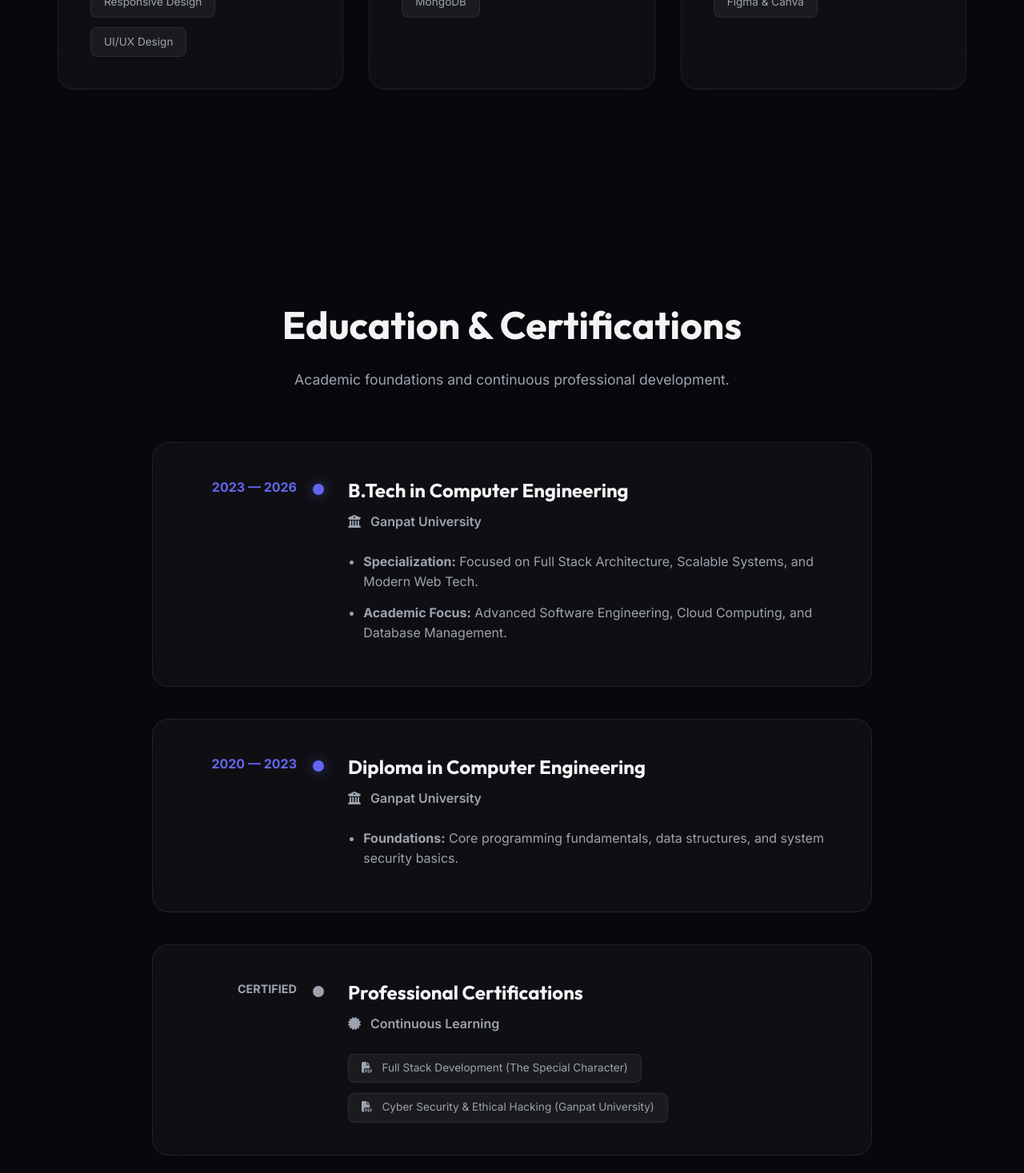
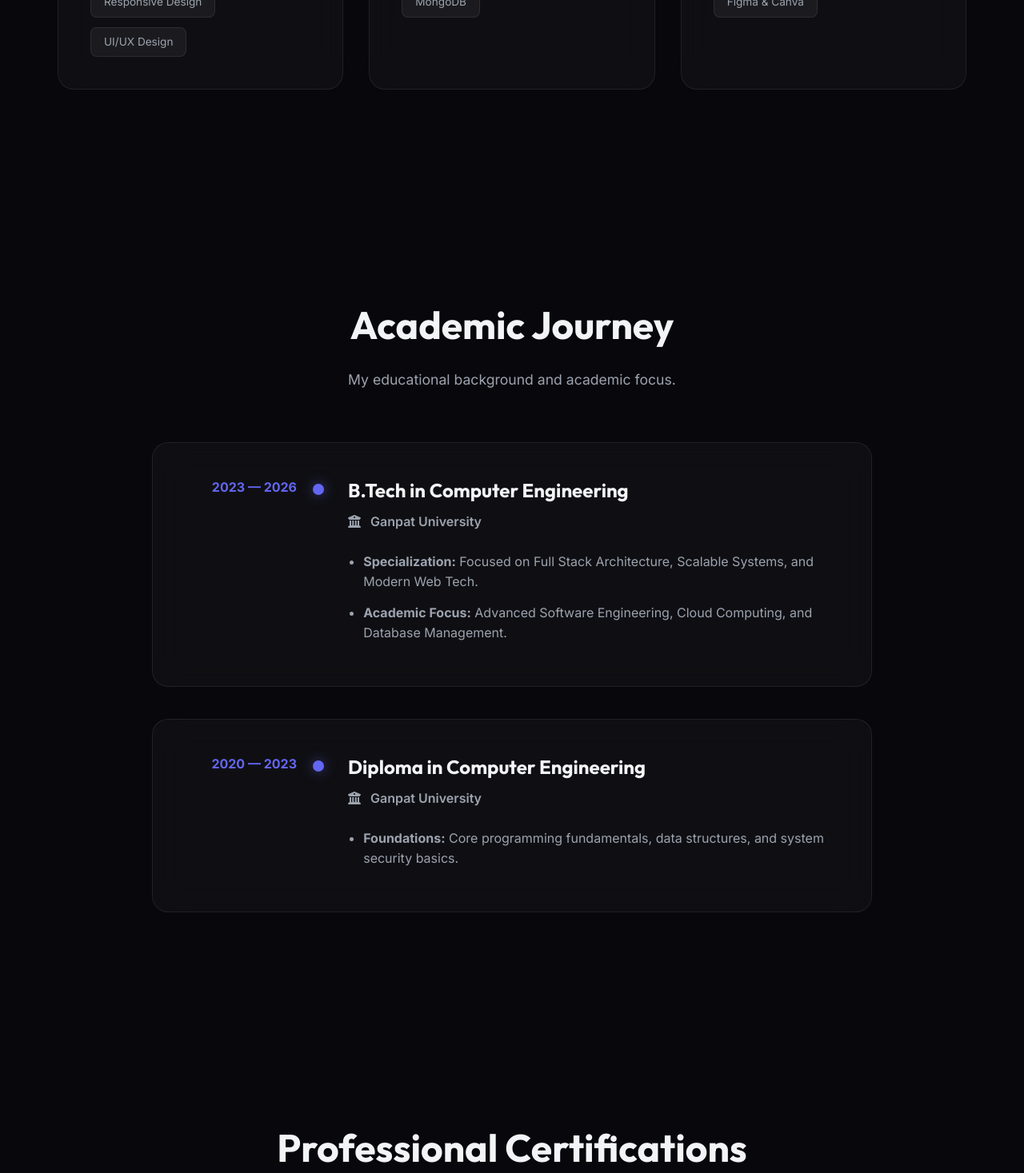
Before and after one commit to mitdeveloper10/PORTFOLIO, a React (Vite) app: page / in a window 1280 px wide. Shown: the part 1330-2797 px from the top of the page at 80% size. Built offline with nearby package versions, Linux system fonts and the light colour scheme.

Commit message:
Separate Certifications into a standalone section and update Navbar

```diff
--- a/src/App.jsx
+++ b/src/App.jsx
@@ -3,6 +3,7 @@ import Navbar from './components/Navbar';
 import HeroSection from './components/HeroSection';
 import AboutSection from './components/AboutSection';
 import EducationSection from './components/EducationSection';
+import CertificationsSection from './components/CertificationsSection';
 import ProjectsSection from './components/ProjectsSection';
 import ContactSection from './components/ContactSection';
 import Footer from './components/Footer';
@@ -14,6 +15,7 @@ function App() {
       <HeroSection />
       <AboutSection />
       <EducationSection />
+      <CertificationsSection />
       <ProjectsSection />
       <ContactSection />
       <Footer />
--- /dev/null
+++ b/src/components/CertificationsSection.jsx
@@ -0,0 +1,57 @@
+import React from 'react';
+
+const CertificationsSection = () => {
+  const certifications = [
+    {
+      title: "Full Stack Development",
+      issuer: "The Special Character",
+      link: "/fullstack_certificate.pdf",
+      icon: "fa-solid fa-code"
+    },
+    {
+      title: "Cyber Security & Ethical Hacking",
+      issuer: "Ganpat University",
+      link: "/cybersecurity_certificate.pdf",
+      icon: "fa-solid fa-shield-halved"
+    }
+  ];
+
+  return (
+    <section id="certifications" className="section">
+      <div className="container reveal">
+        <div className="section-head">
+          <h2 className="section-title">Professional Certifications</h2>
+          <p className="section-subtitle">A collection of my academic and professional credentials.</p>
+        </div>
+
+        <div className="cert-grid" style={{ display: 'grid', gridTemplateColumns: 'repeat(auto-fit, minmax(400px, 1fr))', gap: '2rem' }}>
+          {certifications.map((cert, index) => (
+            <a href={cert.link} target="_blank" rel="noreferrer" key={index} className="glass-panel" style={{
+              padding: '2rem', display: 'flex', alignItems: 'center', gap: '2rem', textDecoration: 'none',
+              transition: 'all 0.3s ease', cursor: 'pointer'
+            }}
+            onMouseOver={(e) => { e.currentTarget.style.borderColor = 'var(--accent-primary)'; e.currentTarget.style.transform = 'translateY(-5px)'; e.currentTarget.style.background = 'rgba(255,255,255,0.05)'; }}
+            onMouseOut={(e) => { e.currentTarget.style.borderColor = 'var(--border-glass)'; e.currentTarget.style.transform = 'translateY(0)'; e.currentTarget.style.background = 'var(--bg-card)'; }}
+            >
+              <div style={{
+                width: '60px', height: '60px', borderRadius: '15px', background: 'var(--gradient-main)',
+                display: 'flex', alignItems: 'center', justifyContent: 'center', fontSize: '1.5rem', flexShrink: 0
+              }}>
+                <i className={cert.icon} style={{ color: 'white' }}></i>
+              </div>
+              <div>
+                <h3 style={{ fontSize: '1.3rem', color: 'var(--text-main)', marginBottom: '0.4rem' }}>{cert.title}</h3>
+                <p style={{ color: 'var(--text-muted)' }}>{cert.issuer}</p>
+                <span style={{ color: 'var(--accent-primary)', fontSize: '0.9rem', marginTop: '1rem', display: 'block', fontWeight: 600 }}>
+                  View Certificate <i className="fa-solid fa-external-link" style={{ marginLeft: '0.5rem', fontSize: '0.8rem' }}></i>
+                </span>
+              </div>
+            </a>
+          ))}
+        </div>
+      </div>
+    </section>
+  );
+};
+
+export default CertificationsSection;
--- a/src/components/EducationSection.jsx
+++ b/src/components/EducationSection.jsx
@@ -21,17 +21,12 @@ const EducationSection = () => {
     }
   ];
 
-  const certifications = [
-    { title: "Full Stack Development", issuer: "The Special Character", link: "/fullstack_certificate.pdf" },
-    { title: "Cyber Security & Ethical Hacking", issuer: "Ganpat University", link: "/cybersecurity_certificate.pdf" }
-  ];
-
   return (
     <section id="education" className="section">
       <div className="container reveal">
         <div className="section-head">
-          <h2 className="section-title">Education & Certifications</h2>
-          <p className="section-subtitle">Academic foundations and continuous professional development.</p>
+          <h2 className="section-title">Academic Journey</h2>
+          <p className="section-subtitle">My educational background and academic focus.</p>
         </div>
 
         <div className="exp-list">
@@ -56,27 +51,6 @@ const EducationSection = () => {
               </div>
             </div>
           ))}
-
-          {/* Certifications Block */}
-          <div className="exp-item glass-panel">
-            <div className="exp-left">
-              <span className="exp-year" style={{ color: 'var(--text-muted)', fontSize: '0.9rem' }}>CERTIFIED</span>
-              <div className="timeline-dot" style={{ backgroundColor: 'var(--text-muted)', boxShadow: 'none' }}></div>
-            </div>
-            <div className="exp-right">
-              <h3 style={{ fontSize: '1.5rem', color: 'var(--text-main)' }}>Professional Certifications</h3>
-              <span className="exp-company">
-                <i className="fa-solid fa-certificate" style={{ marginRight: '0.5rem' }}></i> Continuous Learning
-              </span>
-              <div className="skill-tags" style={{ marginTop: '1rem' }}>
-                {certifications.map((cert, idx) => (
-                  <a key={idx} href={cert.link} target="_blank" rel="noreferrer" className="skill-tag" style={{ textDecoration: 'none' }}>
-                    <i className="fa-solid fa-file-pdf" style={{ marginRight: '0.5rem' }}></i> {cert.title} ({cert.issuer})
-                  </a>
-                ))}
-              </div>
-            </div>
-          </div>
         </div>
       </div>
     </section>
--- a/src/components/Navbar.jsx
+++ b/src/components/Navbar.jsx
@@ -21,8 +21,9 @@ const Navbar = () => {
         <ul className="nav-links">
           <li><a href="#home">Home</a></li>
           <li><a href="#about">Impact</a></li>
+          <li><a href="#education">Education</a></li>
+          <li><a href="#certifications">Certifications</a></li>
           <li><a href="#projects">Work</a></li>
-          <li><a href="#education">Experience</a></li>
           <li><a href="#contact" className="btn btn-secondary btn-sm nav-cta">Let's Talk</a></li>
         </ul>
 
```
